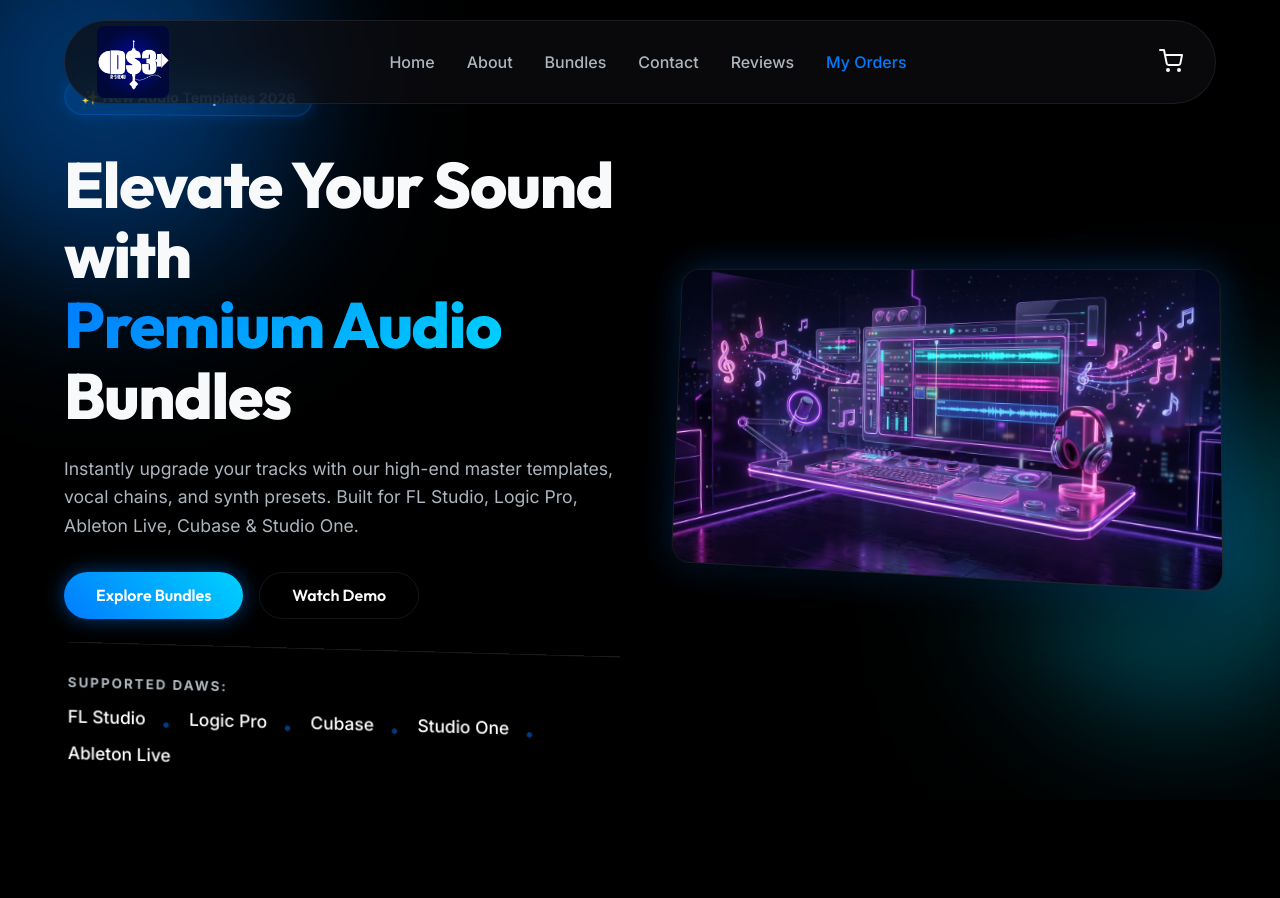
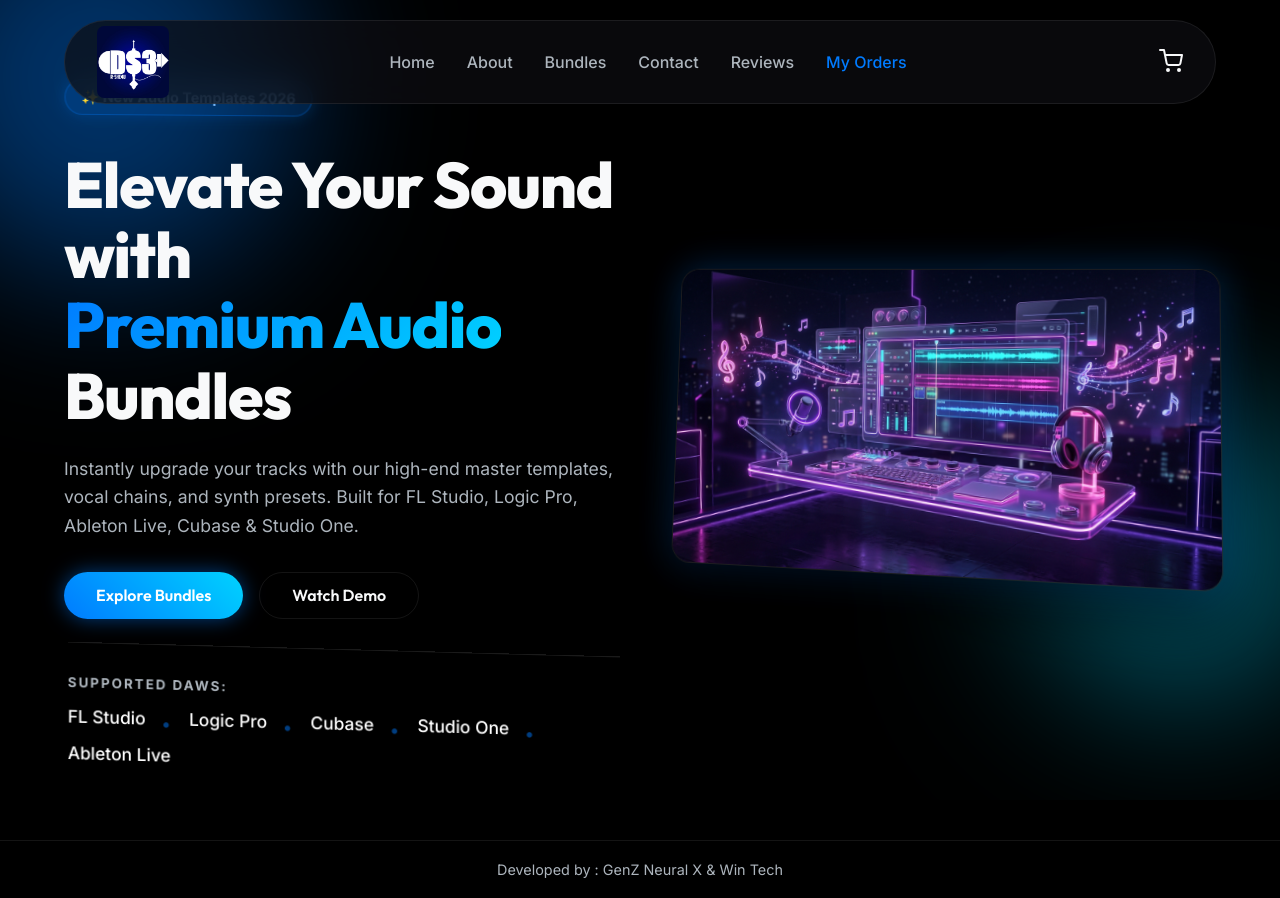
Before and after one commit to ragul-genz/video-editing-, a React (Vite) app: page / in a window 1280 px wide. Before the commit the page ends 800 px from the top, so only its background shows below. Built offline with nearby package versions, Linux system fonts and the light colour scheme.

Commit message:
Add footer credits

```diff
--- a/src/App.jsx
+++ b/src/App.jsx
@@ -67,6 +67,9 @@ function App() {
             onClose={() => setSelectedProduct(null)}
             addToCart={addToCart}
           />
+          <footer style={{ textAlign: 'center', padding: '20px', color: 'var(--text-muted)', fontSize: '0.9rem', borderTop: '1px solid var(--glass-border)', marginTop: '40px' }}>
+            Developed by : GenZ Neural X & Win Tech
+          </footer>
         </div>
       </Router>
     </AppContextProvider>
```
